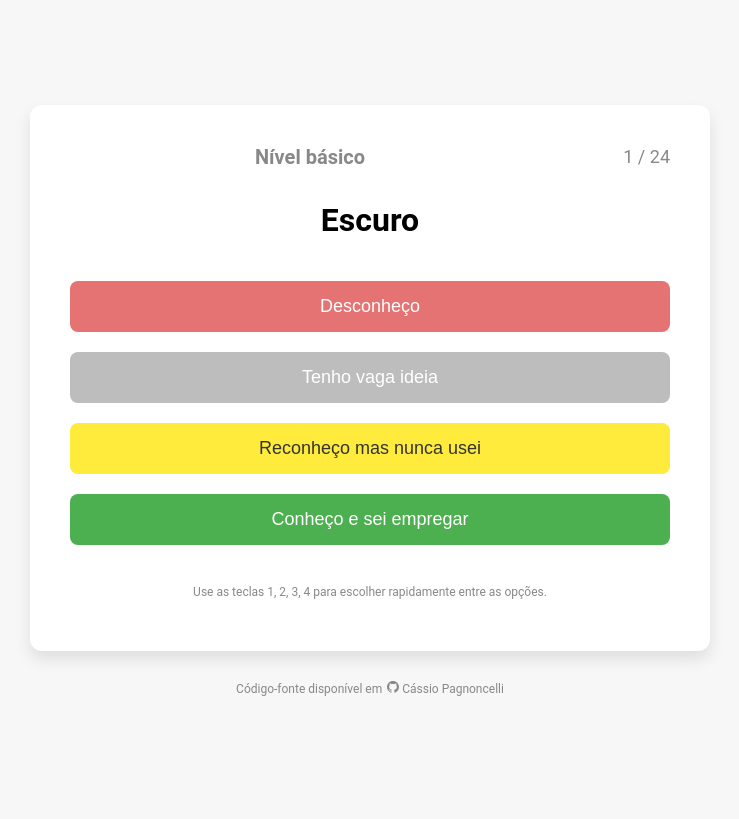
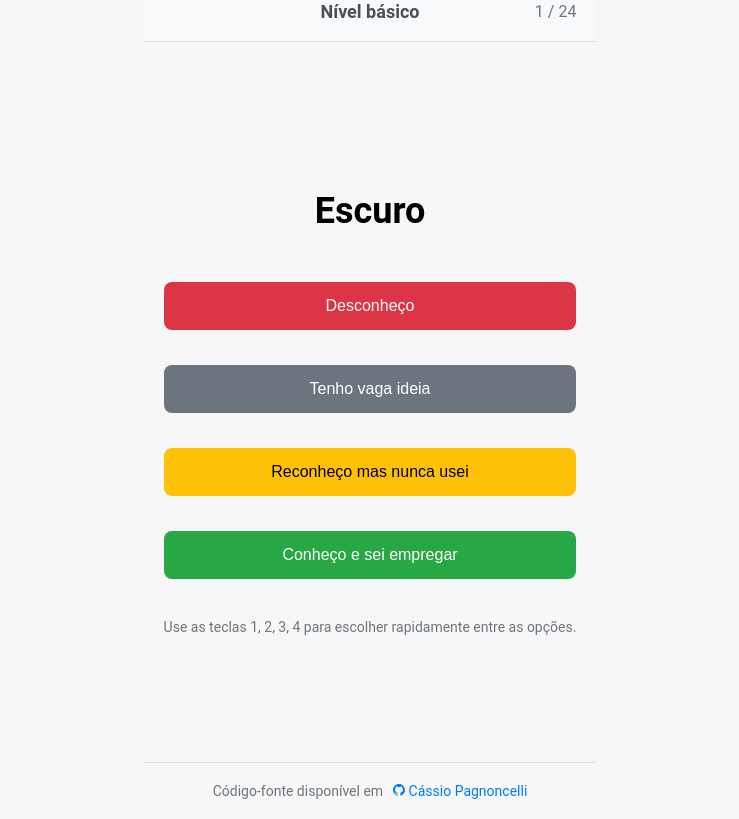
Before and after one commit to cassiopagnoncelli/dicio, a React (Create React App) app: page / in a window 1280 px wide. Shown: the whole page, without its empty margins (270-1009 px from the left). Built offline with nearby package versions, Linux system fonts and the light colour scheme.

Commit message:
Remake style

```diff
--- a/src/App.js
+++ b/src/App.js
@@ -216,66 +216,194 @@ function App() {
 
   return (
     <div>
-      <div className="container">
       {!isFinished && (
-          <div className="header-bar">
+        <div style={{
+          display: 'flex',
+          alignItems: 'center',
+          padding: '20px',
+          backgroundColor: '#f8f9fa',
+          borderBottom: '1px solid #dee2e6',
+          position: 'relative'
+        }}>
+          {/* Left: Back button */}
+          <div style={{ flex: '0 0 auto' }}>
             {currentQuestion > 0 && (
-              <div className="back-button-container">
-                <button className="back-button" onClick={handleBack}>
-                  <svg xmlns="http://www.w3.org/2000/svg" viewBox="0 0 24 24" fill="none" stroke="currentColor" strokeWidth="2" strokeLinecap="round" strokeLinejoin="round" className="feather feather-arrow-left">
-                    <line x1="19" y1="12" x2="5" y2="12"></line>
-                    <polyline points="12 19 5 12 12 5"></polyline>
-                  </svg>
+              <button onClick={handleBack} style={{
+                background: 'none',
+                border: 'none',
+                fontSize: '24px',
+                cursor: 'pointer',
+                color: '#6c757d'
+              }}>
+                ←
               </button>
+            )}
           </div>
-            )}
-            <div className="center-text">
+
+          {/* Center: Title */}
+          <div style={{
+            position: 'absolute',
+            left: '50%',
+            transform: 'translateX(-50%)',
+            fontSize: '18px',
+            fontWeight: '600',
+            color: '#495057'
+          }}>
             {phase === 1 ? levelLabels[level - 1] : `Refinamento ${levelLabels[level - 1]}`}
           </div>
-            <div className="right-text">
+
+          {/* Right: Counter */}
+          <div style={{
+            marginLeft: 'auto',
+            fontSize: '16px',
+            color: '#6c757d'
+          }}>
             {phase === 1 ? currentQuestion + 1 : unusedCounter + 1} / {phase === 1 ? questionPool.length : Math.min(36, unusedWords.length)}
           </div>
         </div>
       )}
 
-        {isFinished ? (
-          <div>
+      {!isFinished && (
+        <div style={{
+          display: 'flex',
+          flexDirection: 'column',
+          alignItems: 'center',
+          justifyContent: 'center',
+          minHeight: '80vh',
+          padding: '40px 20px'
+        }}>
+          <p style={{
+            fontSize: window.innerWidth < 768 ? '28px' : '36px',
+            fontWeight: 'bold',
+            marginBottom: '40px',
+            textAlign: 'center'
+          }}>
+            {phase === 1 ?
+              (questionPool[currentQuestion] && questionPool[currentQuestion].charAt(0).toUpperCase() + questionPool[currentQuestion].slice(1)) :
+              (unusedWords[unusedCounter] && unusedWords[unusedCounter].charAt(0).toUpperCase() + unusedWords[unusedCounter].slice(1))
+            }
+          </p>
+
+          <div style={{
+            display: 'flex',
+            flexDirection: 'column',
+            gap: '15px',
+            width: '100%',
+            maxWidth: '500px'
+          }}>
+            <button onClick={() => handleAnswer('A')} style={{
+              padding: '15px 20px',
+              fontSize: '16px',
+              backgroundColor: '#dc3545',
+              color: 'white',
+              border: 'none',
+              borderRadius: '8px',
+              cursor: 'pointer'
+            }}>
+              Desconheço
+            </button>
+            <button onClick={() => handleAnswer('B')} style={{
+              padding: '15px 20px',
+              fontSize: '16px',
+              backgroundColor: '#6c757d',
+              color: 'white',
+              border: 'none',
+              borderRadius: '8px',
+              cursor: 'pointer'
+            }}>
+              Tenho vaga ideia
+            </button>
+            <button onClick={() => handleAnswer('C')} style={{
+              padding: '15px 20px',
+              fontSize: '16px',
+              backgroundColor: '#ffc107',
+              color: 'black',
+              border: 'none',
+              borderRadius: '8px',
+              cursor: 'pointer'
+            }}>
+              Reconheço mas nunca usei
+            </button>
+            <button onClick={() => handleAnswer('D')} style={{
+              padding: '15px 20px',
+              fontSize: '16px',
+              backgroundColor: '#28a745',
+              color: 'white',
+              border: 'none',
+              borderRadius: '8px',
+              cursor: 'pointer'
+            }}>
+              Conheço e sei empregar
+            </button>
+          </div>
+
+          <p style={{
+            marginTop: '30px',
+            fontSize: '14px',
+            color: '#6c757d',
+            textAlign: 'center'
+          }}>
+            Use as teclas 1, 2, 3, 4 para escolher rapidamente entre as opções.
+          </p>
+        </div>
+      )}
+
+      {isFinished && (
+        <div style={{
+          display: 'flex',
+          flexDirection: 'column',
+          alignItems: 'center',
+          justifyContent: 'center',
+          minHeight: '100vh',
+          padding: '40px 20px',
+          textAlign: 'center'
+        }}>
           {finalLevel !== null && (
             <div>
-                <h3>{levelLabels[finalLevel - 1]}</h3>
-                <h1>{Math.round(calculateVocabularyEstimate(finalLevel, passiveScore)).toLocaleString('pt-BR')} palavras</h1>
-                <div style={{ textAlign: 'left', listStyleType: 'none', marginTop: '30px' }}>
+              <h3 style={{
+                fontSize: window.innerWidth < 768 ? '20px' : '24px',
+                fontWeight: '600',
+                color: '#495057',
+                marginBottom: '20px'
+              }}>{levelLabels[finalLevel - 1]}</h3>
+              <h1 style={{
+                fontSize: window.innerWidth < 768 ? '32px' : '48px',
+                fontWeight: 'bold',
+                color: '#2d3436',
+                marginBottom: '40px'
+              }}>{Math.round(calculateVocabularyEstimate(finalLevel, passiveScore)).toLocaleString('pt-BR')} palavras</h1>
+              <div style={{
+                textAlign: 'left',
+                maxWidth: '600px',
+                margin: '0 auto',
+                fontSize: window.innerWidth < 768 ? '16px' : '18px',
+                lineHeight: '1.6'
+              }}>
                 {/* Vocabulário passivo */}
-                  <p>
+                <p style={{ marginBottom: '20px' }}>
                   Cerca de <strong>{Math.round(calculateVocabularyEstimate(finalLevel, passiveScore)).toLocaleString('pt-BR')}</strong> no vocabulário passivo, intervalo de <strong>{Math.round(calculateConfidenceInterval(finalLevel, passiveScore).lowerBound).toLocaleString('pt-BR')}</strong> a <strong>{Math.round(calculateConfidenceInterval(finalLevel, passiveScore).upperBound).toLocaleString('pt-BR')}</strong> palavras.
                 </p>
 
                 {/* Vocabulário ativo */}
-                  <p>
+                <p style={{ marginBottom: '0' }}>
                   Cerca de <strong>{Math.round(calculateVocabularyEstimate(finalLevel, activeScore)).toLocaleString('pt-BR')}</strong> no vocabulário ativo, intervalo de <strong>{Math.round(calculateConfidenceInterval(finalLevel, activeScore).lowerBound).toLocaleString('pt-BR')}</strong> a <strong>{Math.round(calculateConfidenceInterval(finalLevel, activeScore).upperBound).toLocaleString('pt-BR')}</strong> palavras.
                 </p>
               </div>
             </div>
           )}
         </div>
-        ) : (
-          <div>
-            <p class="word"><strong>{phase === 1 ? questionPool[currentQuestion] : unusedWords[unusedCounter]}</strong></p>
+      )}
 
-            <button className="option-a" onClick={() => handleAnswer('A')}>Desconheço</button>
-            <button className="option-b" onClick={() => handleAnswer('B')}>Tenho vaga ideia</button>
-            <button className="option-c" onClick={() => handleAnswer('C')}>Reconheço mas nunca usei</button>
-            <button className="option-d" onClick={() => handleAnswer('D')}>Conheço e sei empregar</button>
-
-            <footer>
-              <p>Use as teclas 1, 2, 3, 4 para escolher rapidamente entre as opções.</p>
-            </footer>
-          </div>
-        )}
-      </div>
-      <footer>
+      <footer style={{
+        marginTop: 'auto',
+        padding: '20px',
+        textAlign: 'center',
+        borderTop: '1px solid #dee2e6',
+        fontSize: '14px',
+        color: '#6c757d'
+      }}>
         Código-fonte disponível em
-        <a href="https://github.com/cassiopagnoncelli/dicio" target="_blank" rel="noopener noreferrer">
+        <a href="https://github.com/cassiopagnoncelli/dicio" target="_blank" rel="noopener noreferrer" style={{ marginLeft: '5px', color: '#007bff' }}>
           <svg xmlns="http://www.w3.org/2000/svg" viewBox="0 0 24 24" width="12" height="12" fill="currentColor">
             <path d="M12 0C5.37 0 0 5.37 0 12c0 5.3 3.438 9.8 8.207 11.387.6.112.793-.262.793-.583 0-.288-.01-1.05-.015-2.06-3.338.727-4.042-1.61-4.042-1.61-.546-1.385-1.333-1.754-1.333-1.754-1.09-.746.083-.73.083-.73 1.204.084 1.837 1.237 1.837 1.237 1.07 1.834 2.809 1.305 3.495.997.108-.774.418-1.305.76-1.605-2.666-.305-5.467-1.333-5.467-5.93 0-1.31.47-2.38 1.237-3.22-.125-.304-.537-1.527.117-3.176 0 0 1.01-.324 3.3 1.23a11.48 11.48 0 0 1 3.006-.404 11.5 11.5 0 0 1 3.006.404c2.29-1.554 3.3-1.23 3.3-1.23.655 1.65.243 2.873.118 3.176.77.84 1.237 1.91 1.237 3.22 0 4.61-2.803 5.624-5.474 5.922.43.372.81 1.102.81 2.222 0 1.606-.014 2.898-.014 3.293 0 .324.193.698.8.58C20.565 21.797 24 17.298 24 12 24 5.37 18.63 0 12 0z"/>
           </svg> Cássio Pagnoncelli
```
Lines whose indentation alone changed are shown as unchanged.
